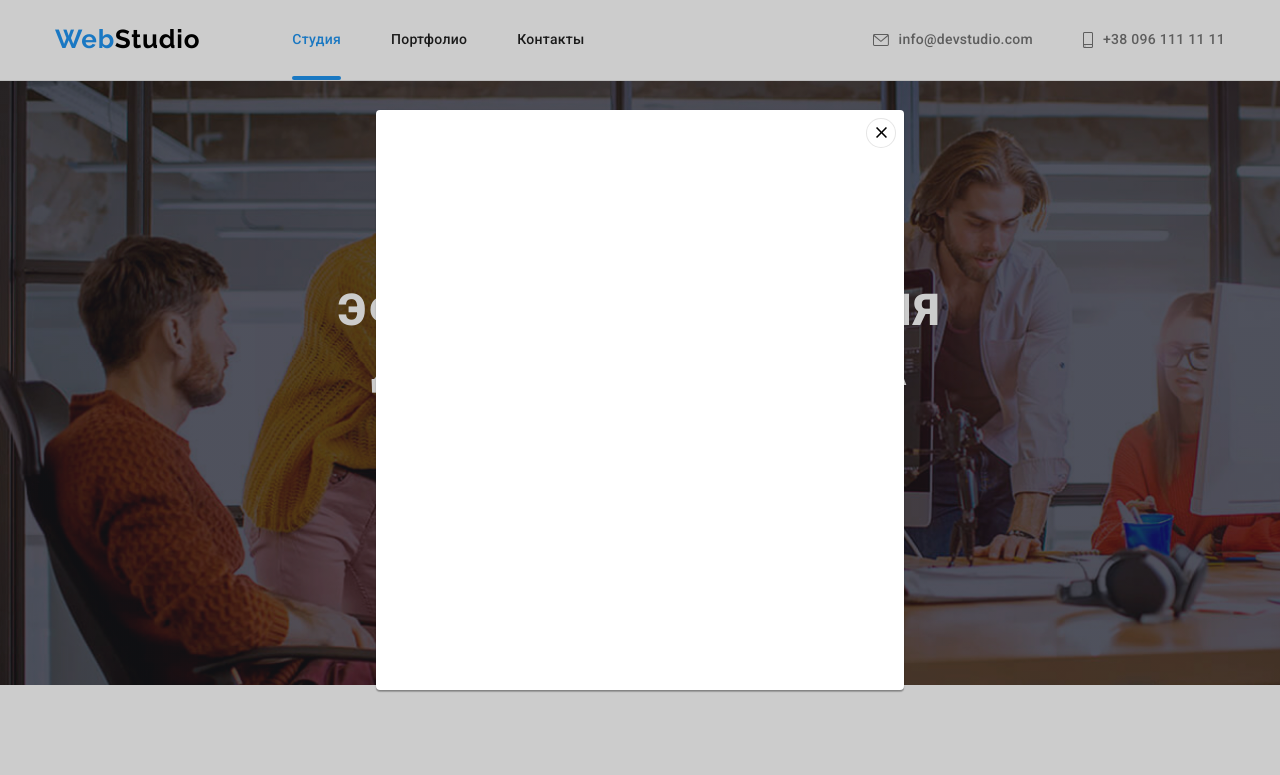
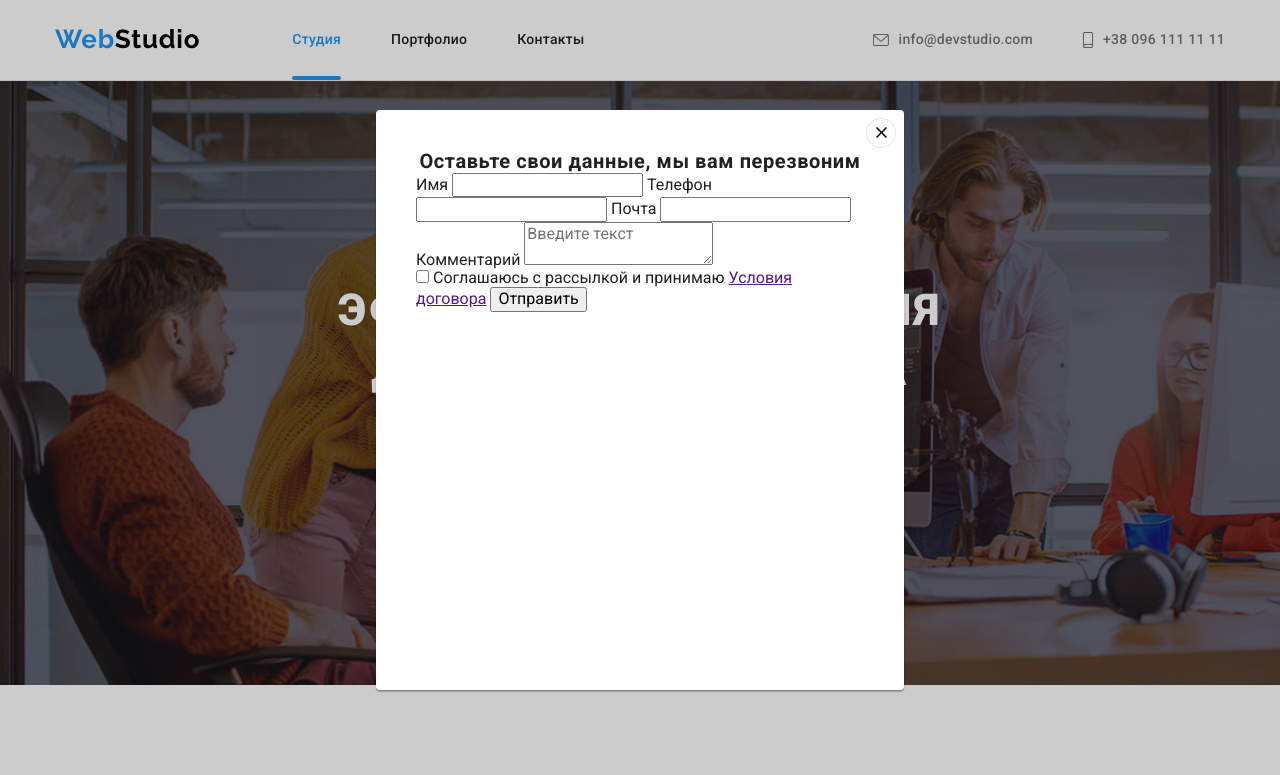
Before and after one commit to svetlana-padalka/goit-markup-hw-06, a plain HTML site: page index.html in a window 1280 px wide. Both pictures are taken after a click on the button "Заказать услугу". Shown: the top 775 px of the page. Drawn offline with nearby package versions, Linux system fonts and the light colour scheme.

Commit message:
Додає основні елементи форми

```diff
--- a/css/styles.css
+++ b/css/styles.css
@@ -709,10 +709,13 @@ img {
   transform: translate(-50%, -50%);
   width: 528px;
   height: 580px;
+
   background: var(--background-color);
   box-shadow: 0px 1px 3px rgba(0, 0, 0, 0.12), 0px 1px 1px rgba(0, 0, 0, 0.14),
     0px 2px 1px rgba(0, 0, 0, 0.2);
   border-radius: 4px;
+
+  padding: 40px;
 }
 .modal-close-btn {
   position: absolute;
@@ -732,3 +735,12 @@ img {
   padding: 0;
   cursor: pointer;
 }
+.contact-form-text {
+  font-weight: 700;
+  font-size: 20px;
+  line-height: 1.15;
+  text-align: center;
+  letter-spacing: 0.03em;
+
+  /* color: #212121; */
+}
--- a/index.html
+++ b/index.html
@@ -472,6 +472,37 @@
             <use href="./images/sprite.svg#icon-close-icon"></use>
           </svg>
         </button>
+
+        <form class="contact-form">
+          <p class="contact-form-text">Оставьте свои данные, мы вам перезвоним</p>
+
+          <label class="contact-form-field"></label>
+            Имя
+            <input name="user-name" class="contact-form-input" type="text" required/>
+          </label>
+
+          <label class="contact-form-field">
+            Телефон
+            <input name="user-phone" class="contact-form-input" type="tel" required/>
+          </label>
+
+          <label class="contact-form-field">
+            Почта
+            <input name="user-mail" class="contact-form-input" type="email" required/>
+          </label>
+
+          <label class="contact-form-field">
+            Комментарий
+            <textarea name="user-message" class="contact-form-message" placeholder="Введите текст"></textarea>
+          </label>
+
+          <div class="contact-form-checkbox-wrapper">
+            <input name="accept-policy" type="checkbox" class="contact-form-checkbox" required/>
+            <label for="" class="contact-form-checkbox-label">
+            Соглашаюсь с рассылкой и принимаю <a href="">Условия договора</a></label>
+            <button type="submit" class="contact-form-submit-btn">Отправить</button>
+          </div>
+        </form>
       </div>
     </div>
 
```
